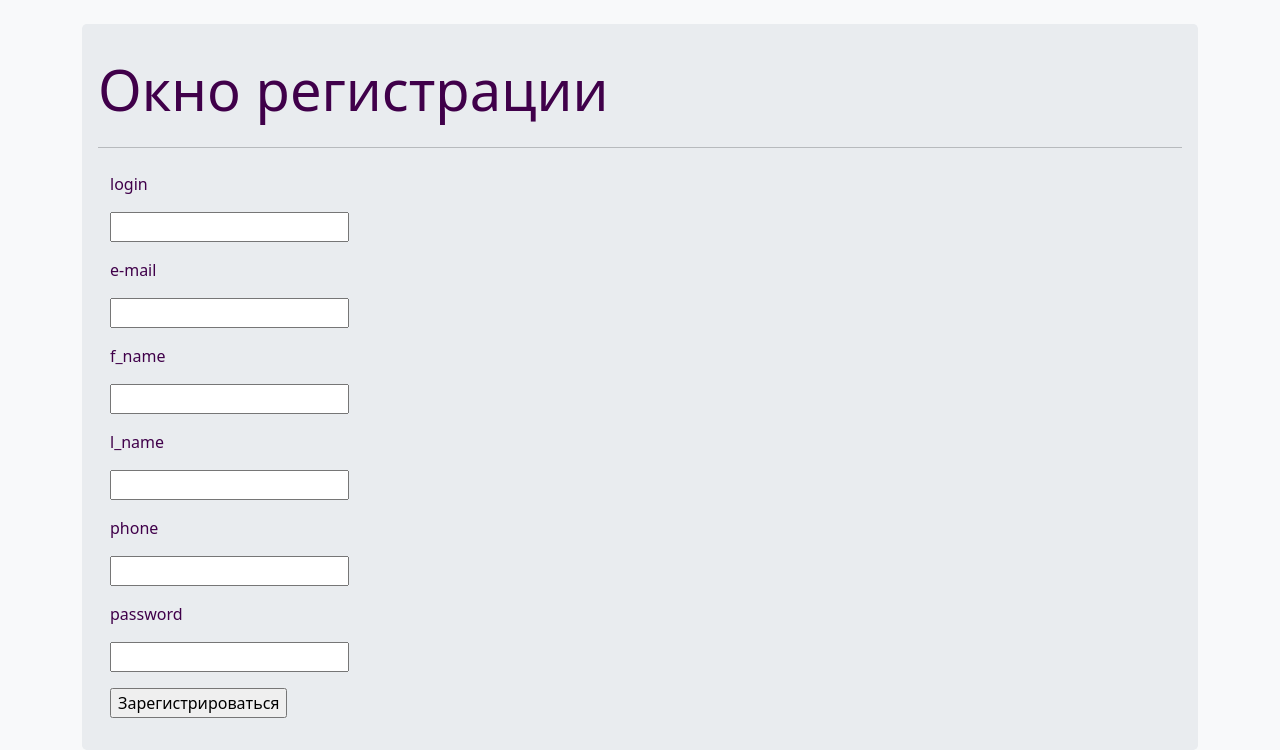
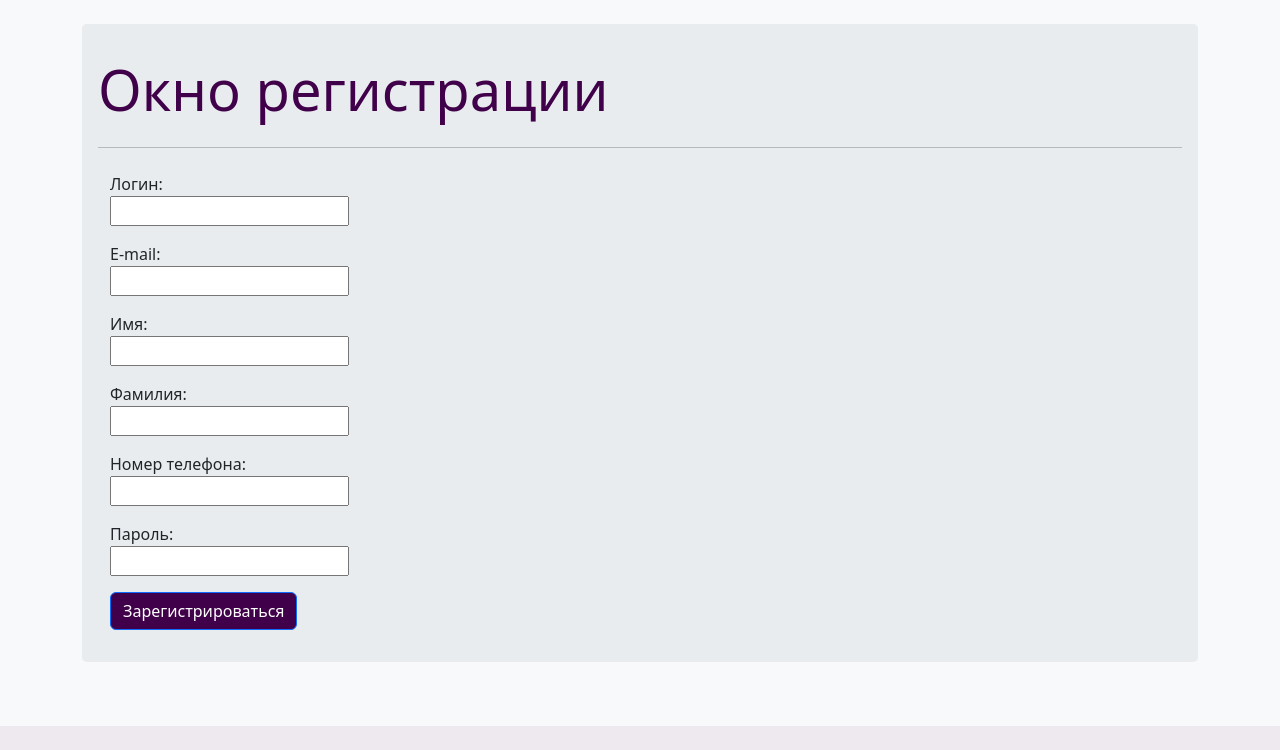
Before and after one commit to VantuzFed/pc_parts_kurs, a Flask app: page /register in a window 1280 px wide. Shown: the part 74-824 px from the top of the page. After the commit the page ends 800 px from the top, so only its background shows below. Run offline with Flask 3, Linux system fonts and the light colour scheme; some libraries are stand-ins or nearby versions.

Commit message:
доработка форм, налажен примитивный механизм регистрации

```diff
--- a/db_forms.py
+++ b/db_forms.py
@@ -1,15 +1,15 @@
 from flask_wtf import FlaskForm
-from wtforms import StringField
+from wtforms import StringField, PasswordField
 from wtforms.validators import DataRequired, Length, Email
 
 class LoginForm(FlaskForm):
-    login = StringField('login', validators=[DataRequired(), Length(min=4, max=20)])
-    password = StringField('password', validators=[DataRequired(), Length(min=4, max=20)])
+    login = StringField('Логин:', validators=[DataRequired(), Length(min=4, max=20)])
+    password = PasswordField('Пароль:', validators=[DataRequired(), Length(min=4, max=20)])
 
 class RegisterForm(FlaskForm):
-    login = StringField('login', validators=[DataRequired(), Length(min=4, max=20)])
-    e_mail = StringField('e-mail', validators=[DataRequired(), Email()])
-    first_name = StringField('f_name', validators=[DataRequired(), Length(min=4, max=20)])
-    last_name = StringField('l_name', validators=[DataRequired(), Length(min=4, max=20)])
-    phone = StringField('phone', validators=[DataRequired(), Length(min=11, max=15)])
-    password = StringField('password', validators=[DataRequired(), Length(min=4, max=20)])
+    login = StringField('Логин:', validators=[DataRequired(), Length(min=4, max=20)])
+    e_mail = StringField('E-mail:', validators=[DataRequired(), Email(message="Введите корректный адресс электронной почты")])
+    first_name = StringField('Имя:', validators=[DataRequired(), Length(min=4, max=20)])
+    last_name = StringField('Фамилия:', validators=[DataRequired(), Length(min=4, max=20)])
+    phone = StringField('Номер телефона:', validators=[DataRequired(), Length(min=11, max=15)])
+    password = PasswordField('Пароль:', validators=[DataRequired(), Length(min=4, max=20)])
--- a/main.py
+++ b/main.py
@@ -1,6 +1,7 @@
+from types import NoneType
 from flask import Flask, render_template, flash, request
 from db_forms import *
-from markupsafe import Markup
+# from markupsafe import Markup
 from flask_wtf.csrf import CSRFProtect
 from mysql.connector import connect
 import os
@@ -28,12 +29,10 @@ def login():
         cur = mydb.cursor()
         cur.execute('select * from users where login = \'{}\' and password_ = \'{}\''.format(login_str, password_str))
         res = cur.fetchone()
-        print(res)
-        try:
-            if res[1] == login_str or res[6] == password_str:
-                flash('Вы успешно зашли в аккаунт')
-        except:
+        if type(res) is NoneType:
             flash('Неверное имя пользователя или пароль')
+        elif res[1] == login_str or res[6] == password_str:
+            flash('Вы успешно зашли в аккаунт')
         cur.close()
     return render_template('login.html', form=form)
 
@@ -50,19 +49,15 @@ def register():
         cur = mydb.cursor()
         cur.execute('select * from users where login = \'{}\' and e_mail = \'{}\''.format(login_str, e_mail_str))
         res = cur.fetchone()
-        print(res)
-        try:
-            if res[1] == login_str or res[4] == e_mail_str:
-                flash('Такой пользователь уже существует')
-        except:
+        if type(res) is NoneType:
             val = (login_str, f_name_str, l_name_str, e_mail_str, phone_str, password_str)
             sql = 'INSERT INTO users (login, first_name, last_name, e_mail, phone_number, password_) VALUES(%s,%s,%s,%s,%s,%s)'
-            print(sql)
             cur.execute(sql, val)
             mydb.commit()
             flash('Пользователь успешно создан')
-        finally:
-            cur.close()
+        elif res[1] == login_str or res[4] == e_mail_str:
+            flash('Такой пользователь уже существует')
+        cur.close()
     return render_template('register.html', form=form)
 
 @app.route('/catalog')
--- a/templates/login.html
+++ b/templates/login.html
@@ -11,11 +11,11 @@
 <main class="form-signin container-sm">
 <form method="POST" action="{{ url_for('login') }}">
     {{ form.csrf_token }}
-    <p>{{ form.login.label }}</p>
+    <a>{{ form.login.label }}</a>
     <p>{{ form.login(size=20) }}</p>
-    <p>{{ form.password.label }}</p>
+    <a>{{ form.password.label }}</a>
     <p>{{ form.password(size=20) }}</p>
-    <input type="submit" value="Войти">
+    <input class="btn btn-primary d-inline-flex align-items-center" style="background-color: #40004a;" type="submit" value="Войти">
 </form>
     {% with messages = get_flashed_messages() %}
    {% if messages %}
--- a/templates/register.html
+++ b/templates/register.html
@@ -11,19 +11,19 @@
 <main class="form-signin container-sm">
 <form method="POST" action="{{ url_for('register') }}">
     {{ form.csrf_token }}
-    <p>{{ form.login.label }}</p>
+    <a>{{ form.login.label }}</a>
     <p>{{ form.login(size=20) }}</p>
-    <p>{{ form.e_mail.label }}</p>
+    <a>{{ form.e_mail.label }}</a>
     <p>{{ form.e_mail(size=20) }}</p>
-    <p>{{ form.first_name.label }}</p>
+    <a>{{ form.first_name.label }}</a>
     <p>{{ form.first_name(size=20) }}</p>
-    <p>{{ form.last_name.label }}</p>
+    <a>{{ form.last_name.label }}</a>
     <p>{{ form.last_name(size=20) }}</p>
-    <p>{{ form.phone.label }}</p>
+    <a>{{ form.phone.label }}</a>
     <p>{{ form.phone(size=20) }}</p>
-    <p>{{ form.password.label }}</p>
+    <a>{{ form.password.label }}</a>
     <p>{{ form.password(size=20) }}</p>
-    <input type="submit" value="Зарегистрироваться">
+    <input class="btn btn-primary d-inline-flex align-items-center" style="background-color: #40004a;" type="submit" value="Зарегистрироваться">
 </form>
     {% with messages = get_flashed_messages() %}
    {% if messages %}
```
Also changed, not shown: README.md.
